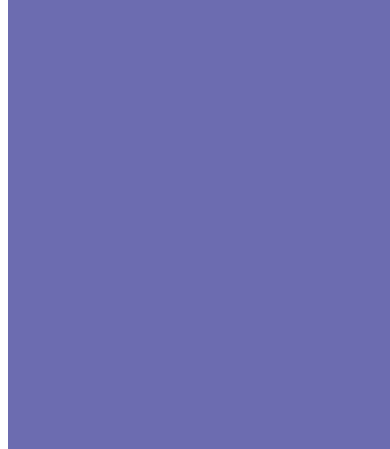
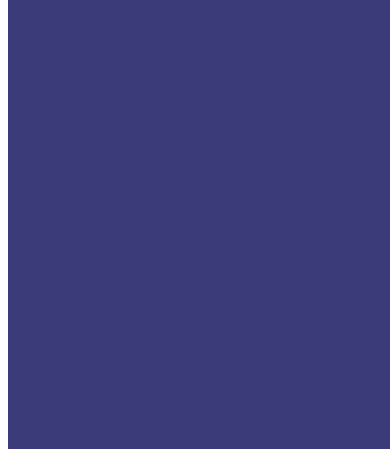
Before and after one commit to voorheesmatthew/Linkapedia, a website built with webpack: page index.html in a window 390 px wide. Shown: the part 403-852 px from the top of the page. Built offline with nearby package versions, Linux system fonts and the light colour scheme.

Commit message:
Adjust screen settings

```diff
--- a/assets/styles/index.css
+++ b/assets/styles/index.css
@@ -6,19 +6,21 @@
 * {font-family: 'Segoe UI', Tahoma, Geneva, Verdana, sans-serif}
 
 
-@media only screen and (orientation: portrait)  {
+@media only screen and (max-width: 414px)  {
   .show-blocker {
     position: absolute;
-    padding-top: 30%;
+    padding: 10%;
     width: 100%;
     height: 100vh;
-    font-size: 30px;
+    font-size: 50px;
+    font-family: 'Segoe UI', Tahoma, Geneva, Verdana, sans-serif;
+    color: white;
     text-align: center;
     z-index: 50000;
-    background-color: rgba(12, 12, 125, 0.605);
+    background-color: rgba(9, 9, 89, 0.797);
   }
 }
-@media only screen and (orientation: landscape)  {
+@media only screen and (min-width: 415px)  {
   .show-blocker {
     display: none;
   }
--- a/index.html
+++ b/index.html
@@ -2,8 +2,8 @@
 <html lang="en">
 <head>
     <meta charset="UTF-8">
-    <!-- <meta name="viewport" content="width=device-width"> -->
-    <meta name="viewport" content="width=device-width, initial-scale=1.0, maximum-scale=2.0, shrink-to-fit=no">
+    <meta name="viewport" content="width=device-width">
+    <!-- <meta name="viewport" content="width=device-width, initial-scale=1.0, maximum-scale=2.0, shrink-to-fit=no"> -->
 
     <title>Linkapedia</title>
     <link rel="stylesheet" type="text/css" href="./assets/styles/index.css" media="screen" />
@@ -21,7 +21,7 @@
 </head>
 <body>
     <div class="content">
-        <div class="show-blocker">Turn phone sideways for best experience</div>
+        <div class="show-blocker">Turn phone sideways for best experience 🔄 </div>
         <div id="top-bar" class="top-bar">
             <div class="left-side">
                 <div class="inputs">
```
